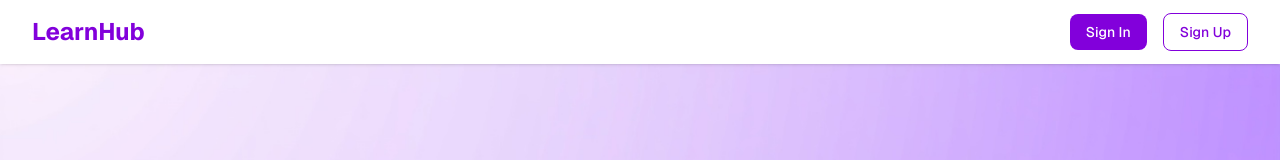
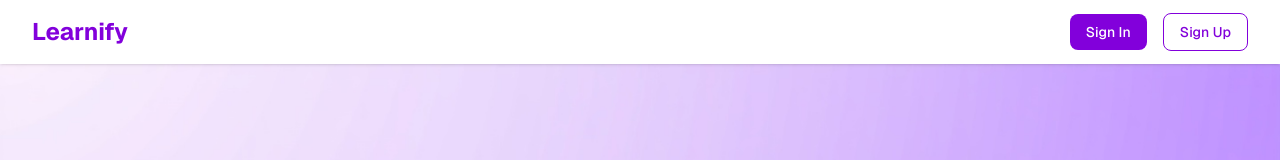
Before and after one commit to arjav1528/Learnify-LMS, a Next.js app: page / in a window 1280 px wide. Shown: the top 160 px of the page. Built offline with nearby package versions, Linux system fonts and the light colour scheme.

Commit message:
made changes in the root app

```diff
--- a/src/app/page.tsx
+++ b/src/app/page.tsx
@@ -17,7 +17,7 @@
             <div className="flex items-center">
               <div className="flex-shrink-0 flex items-center">
                 <span className="text-2xl font-bold text-purple-700">
-                  LearnHub
+                  Learnify
                 </span>
               </div>
               {/* Removed menu items here */}
@@ -427,7 +427,7 @@
         <div className="max-w-7xl mx-auto px-4 sm:px-6 lg:px-8 py-12">
           <div className="grid grid-cols-1 md:grid-cols-4 gap-8">
             <div>
-              <div className="text-2xl font-bold text-white mb-4">LearnHub</div>
+              <div className="text-2xl font-bold text-white mb-4">Learnify</div>
               <p className="text-gray-400 mb-4">
                 The leading platform for online education and professional
                 development.
@@ -573,7 +573,7 @@
           </div>
           <div className="border-t border-gray-800 mt-12 pt-8 flex flex-col md:flex-row justify-between items-center">
             <p className="text-gray-400 text-sm">
-              © 2025 LearnHub. All rights reserved.
+              © 2025 Learnify. All rights reserved.
             </p>
             <div className="mt-4 md:mt-0 flex space-x-6">
               <div className="flex items-center text-gray-400">
```
